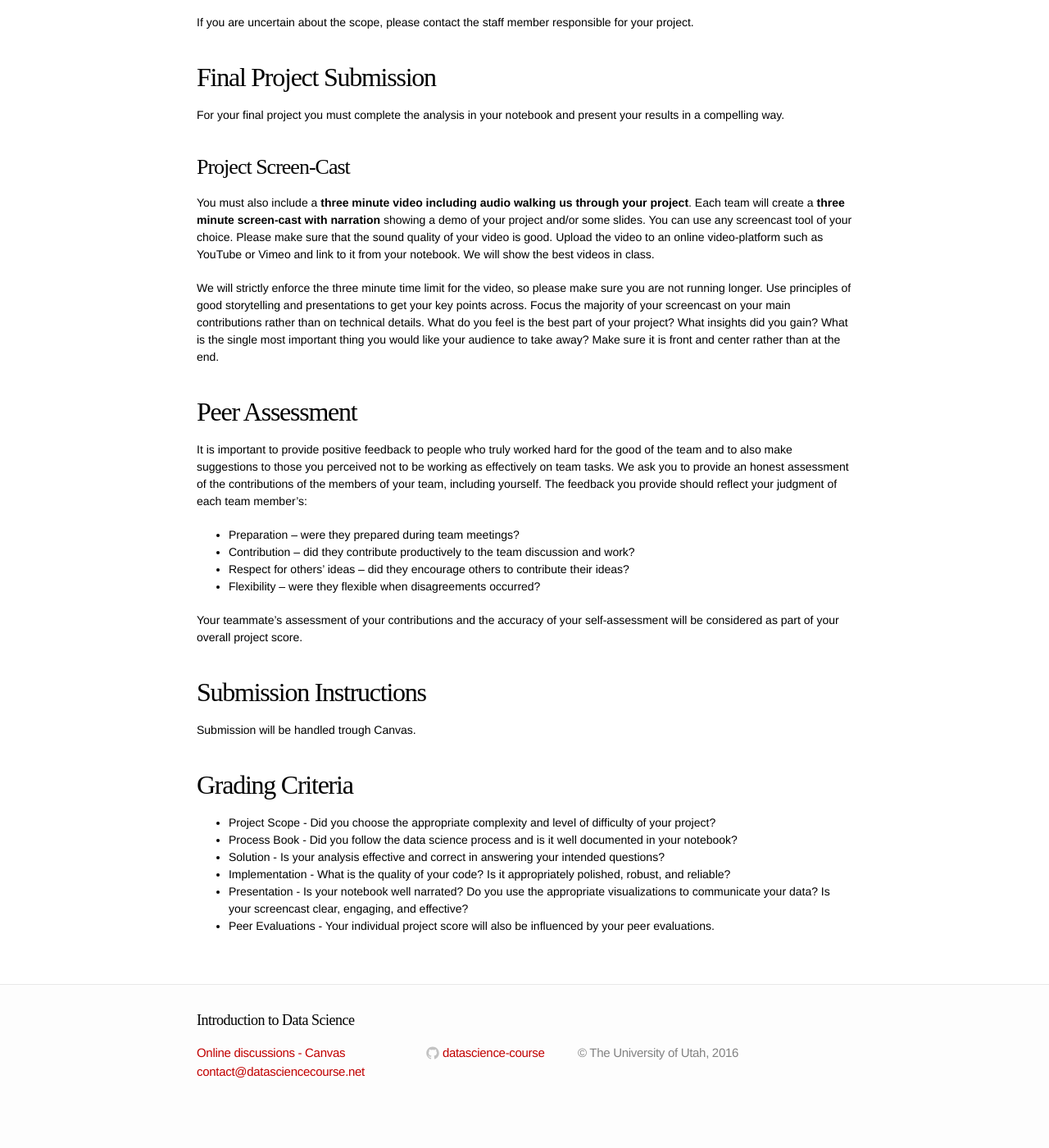
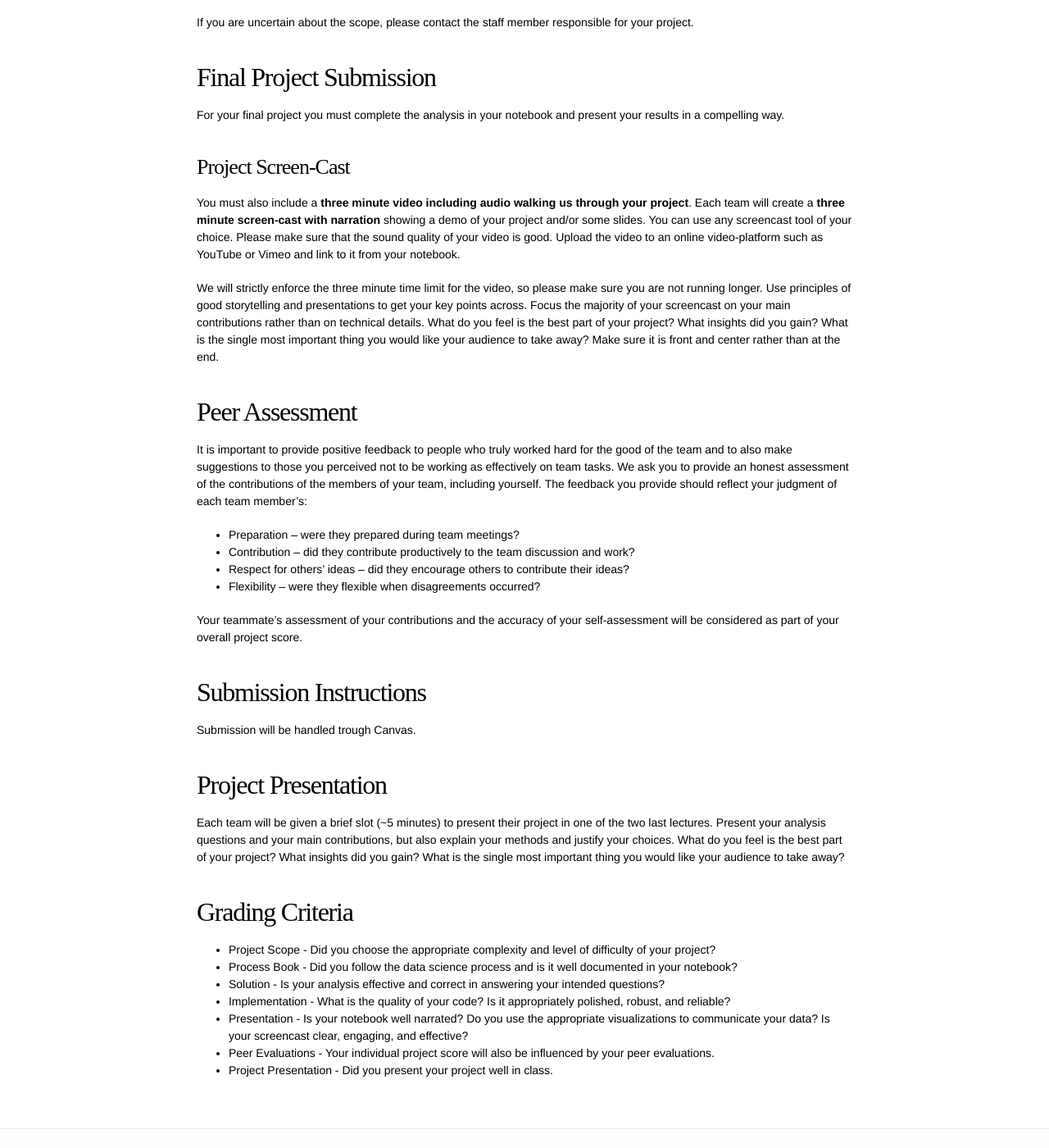
Before and after one commit to datascience-course/2016-website, a Jekyll site: the page built from project.md, in a window 1280 px wide and 1400 px high, scrolled down 1731 px. Shown: the whole window at 82% size. Built offline with Jekyll 4.4.1, drawn with Linux system fonts in a browser that asks for light colours; some web fonts are replaced; before the commit the page ends 3094 px from its top, so only the background shows below that.

Commit message:
updated project description

```diff
--- a/_layouts/schedule.html
+++ b/_layouts/schedule.html
@@ -68,6 +68,7 @@ layout: page
     {% include lecture.html number=11 date="Wednesday, October 19" key="neural_networks" %}
     {% include lecture.html number=12 date="Friday, October 21" key="clustering" %}
 
+    {% include deadline.html due="Announce Project Team and Topic [here](https://goo.gl/forms/xQheajFTX0f0Gclz2) 4" date="Friday, October 21, 11:59pm" %}
 
 
     <h2>Week 10</h2>
--- a/project.md
+++ b/project.md
@@ -56,7 +56,7 @@ For your final project you must complete the analysis in your notebook and prese
 
 
 ### Project Screen-Cast
-You must also include a **three minute video including audio walking us through your project**. Each team will create a **three minute screen-cast with narration** showing a demo of your project and/or some slides. You can use any screencast tool of your choice. Please make sure that the sound quality of your video is good. Upload the video to an online video-platform such as YouTube or Vimeo and link to it from your notebook. We will show the best videos in class.
+You must also include a **three minute video including audio walking us through your project**. Each team will create a **three minute screen-cast with narration** showing a demo of your project and/or some slides. You can use any screencast tool of your choice. Please make sure that the sound quality of your video is good. Upload the video to an online video-platform such as YouTube or Vimeo and link to it from your notebook.
 
 We will strictly enforce the three minute time limit for the video, so please make sure you are not running longer. Use principles of good storytelling and presentations to get your key points across. Focus the majority of your screencast on your main contributions rather than on technical details. What do you feel is the best part of your project? What insights did you gain? What is the single most important thing you would like your audience to take away? Make sure it is front and center rather than at the end.
 
@@ -74,6 +74,10 @@ Your teammate’s assessment of your contributions and the accuracy of your self
 ## Submission Instructions
 Submission will be handled trough Canvas.
 
+## Project Presentation
+
+Each team will be given a brief slot (~5 minutes) to present their project in one of the two last lectures. Present your analysis questions and your main contributions, but also explain your methods and justify your choices. What do you feel is the best part of your project? What insights did you gain? What is the single most important thing you would like your audience to take away?
+
 ## Grading Criteria
 * Project Scope - Did you choose the appropriate complexity and level of difficulty of your project?
 * Process Book - Did you follow the data science process and is it well documented in your notebook?
@@ -81,3 +85,4 @@ Submission will be handled trough Canvas.
 * Implementation - What is the quality of your code? Is it appropriately polished, robust, and reliable?
 * Presentation - Is your notebook well narrated? Do you use the appropriate visualizations to communicate your data? Is your screencast clear, engaging, and effective?
 * Peer Evaluations - Your individual project score will also be influenced by your peer evaluations.
+* Project Presentation - Did you present your project well in class.
```
